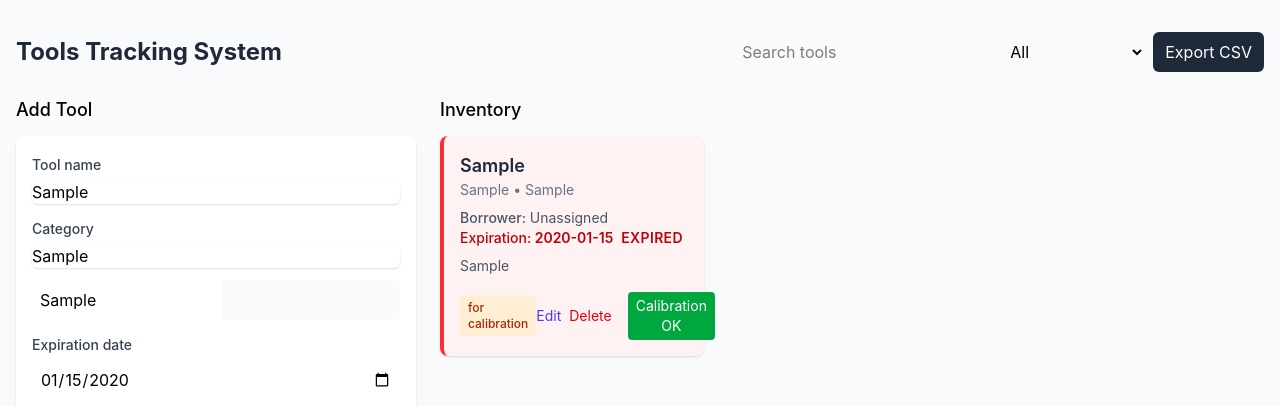
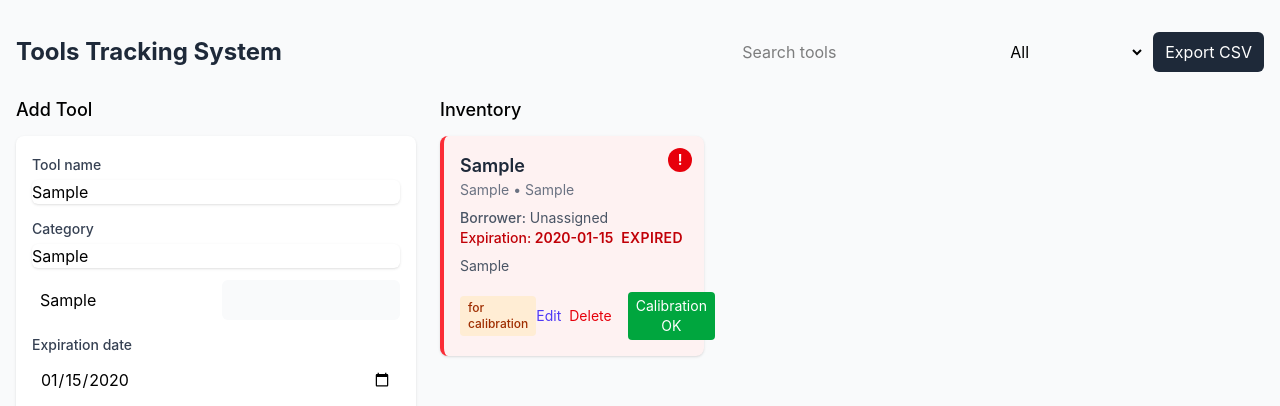
Before and after one commit to Risen7/tools-tracker, a React (Vite) app: page / in a window 1280 px wide. Both pictures are taken after typing "Sample", "Sample", "Sample", "2020-01-15", "Sample" into the empty fields and a click on the button "Save". Shown: the top 406 px of the page. Built offline with nearby package versions, Linux system fonts and the light colour scheme.

Commit message:
tools track vesrion 1.25

```diff
--- a/src/components/ToolCard.tsx
+++ b/src/components/ToolCard.tsx
@@ -33,7 +33,17 @@ const ToolCard: React.FC<Props> = ({ tool, onEdit, onDelete, onAssign, onReturn,
 
   // Render the card and its conditional actions.
   return (
-    <div className={`p-4 rounded-lg shadow-sm flex flex-col justify-between h-full border-l-4 ${isExpired ? "bg-red-50 border-red-500" : "bg-white border-transparent"}`}>
+    <div className={`relative p-4 rounded-lg shadow-sm flex flex-col justify-between h-full border-l-4 ${isExpired ? "bg-red-50 border-red-500" : "bg-white border-transparent"}`}>
+      {isExpired && (
+        <span
+          className="absolute top-3 right-3 inline-flex h-6 w-6 items-center justify-center rounded-full bg-red-600 text-sm font-bold text-white"
+          role="img"
+          aria-label="Expired tool alert"
+          title="This tool has expired and needs calibration"
+        >
+          !
+        </span>
+      )}
       <div>
         <h3 className="text-lg font-semibold text-gray-800">{tool.name}</h3>
         <p className="text-sm text-gray-500">{tool.category}{tool.serial && ` • ${tool.serial}`}</p>
@@ -58,7 +68,7 @@ const ToolCard: React.FC<Props> = ({ tool, onEdit, onDelete, onAssign, onReturn,
           {tool.status === "available" ? (
             <button onClick={() => onAssign(tool)} className="ml-2 inline-flex items-center px-2 py-1 bg-indigo-600 text-white text-sm rounded">Assign</button>
           ) : tool.status === "for calibration" ? (
-            <button onClick={() => onCalibrationOk(tool)} className="ml-2 inline-flex items-center px-2 py-1 bg-green-600 text-white text-sm rounded">Calibration OK</button>
+            <button onClick={() => onCalibrationOk(tool)} className="ml-2 inline-flex text-center items-center px-2 py-1 bg-green-600 text-white text-sm rounded">Calibration OK</button>
           ) : (
             <button onClick={() => onReturn(tool.id)} className="ml-2 inline-flex items-center px-2 py-1 bg-green-600 text-white text-sm rounded">Return</button>
           )}
```
